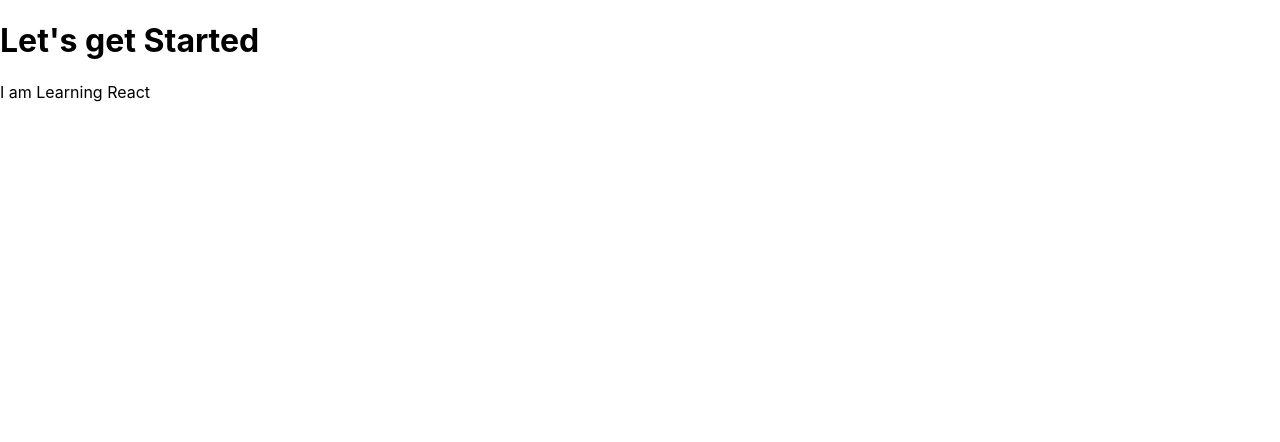
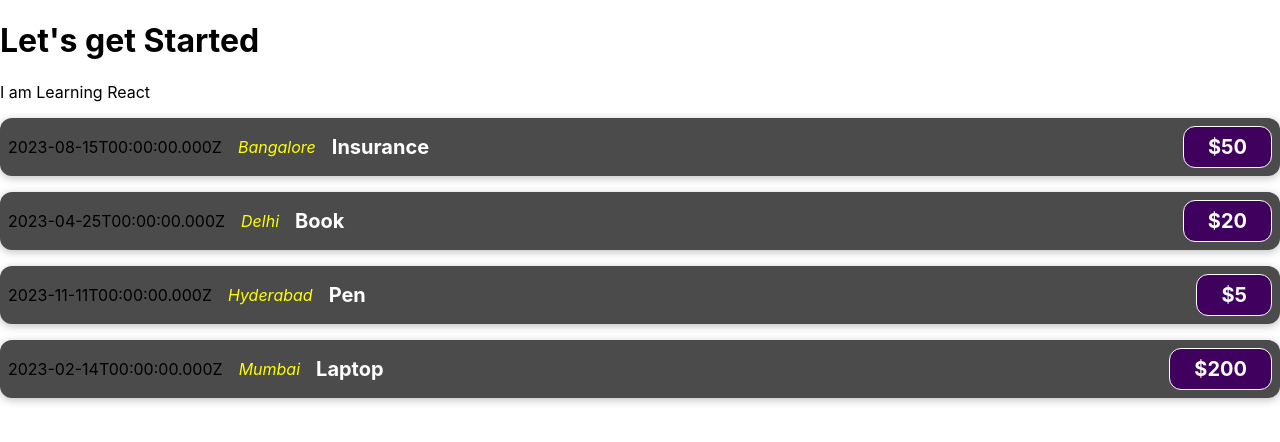
Before and after one commit to MahaGit1233/ReactCode, a React (Create React App) app: page / in a window 1280 px wide. Shown: the top 442 px of the page. Built offline with nearby package versions, Linux system fonts and the light colour scheme.

Commit message:
props changed App.js commit

```diff
--- a/src/App.js
+++ b/src/App.js
@@ -1,9 +1,14 @@
+import ExpenseItem from "./components/ExpenseItem";
 
 function App() {
   return (
     <div>
       <h1>Let's get Started</h1>
       <p>I am Learning React</p>
+      <ExpenseItem date={new Date(2023, 7, 15)} title='Insurance' price='50' location='Bangalore'></ExpenseItem>
+      <ExpenseItem date={new Date(2023, 3, 25)} title='Book' price='20' location='Delhi'></ExpenseItem>
+      <ExpenseItem date={new Date(2023, 10, 11)} title='Pen' price='5' location='Hyderabad'></ExpenseItem>
+      <ExpenseItem date={new Date(2023, 1, 14)} title='Laptop' price='200' location='Mumbai'></ExpenseItem>
     </div>
   );
 }
```
